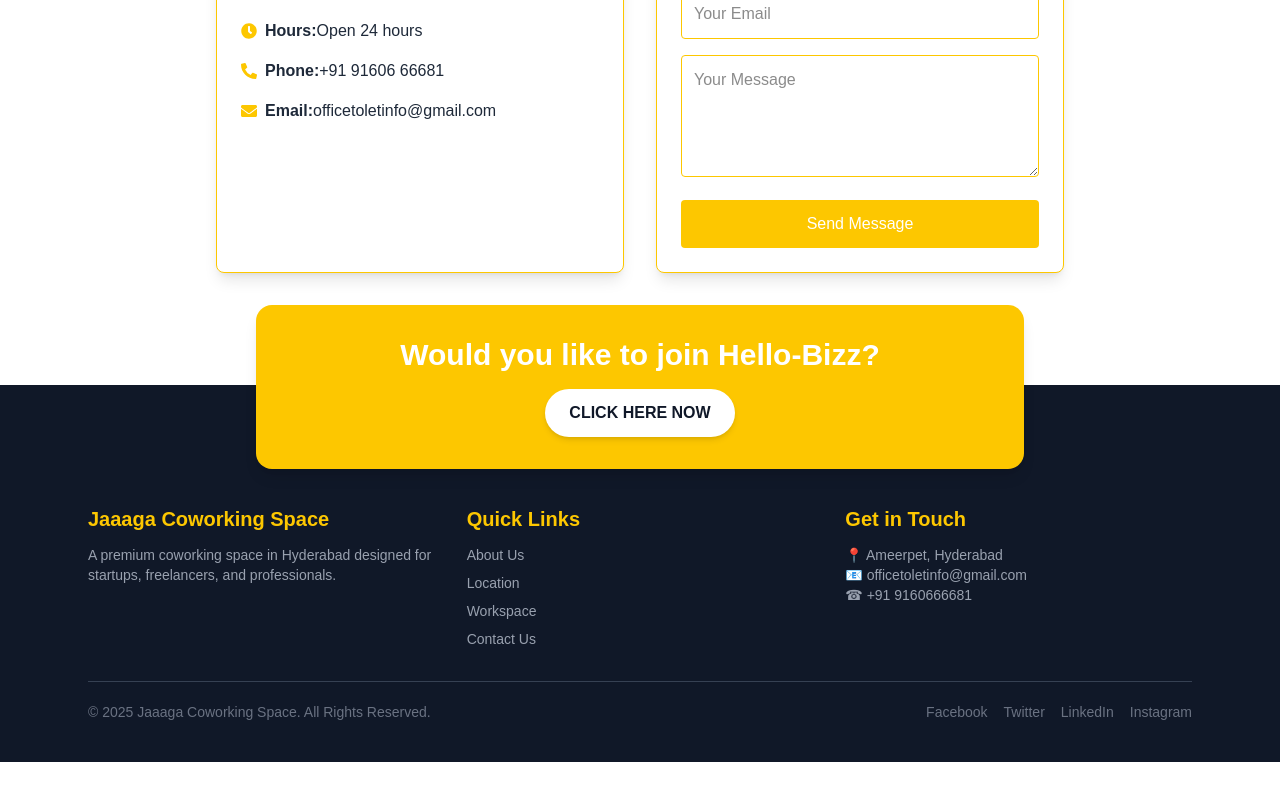
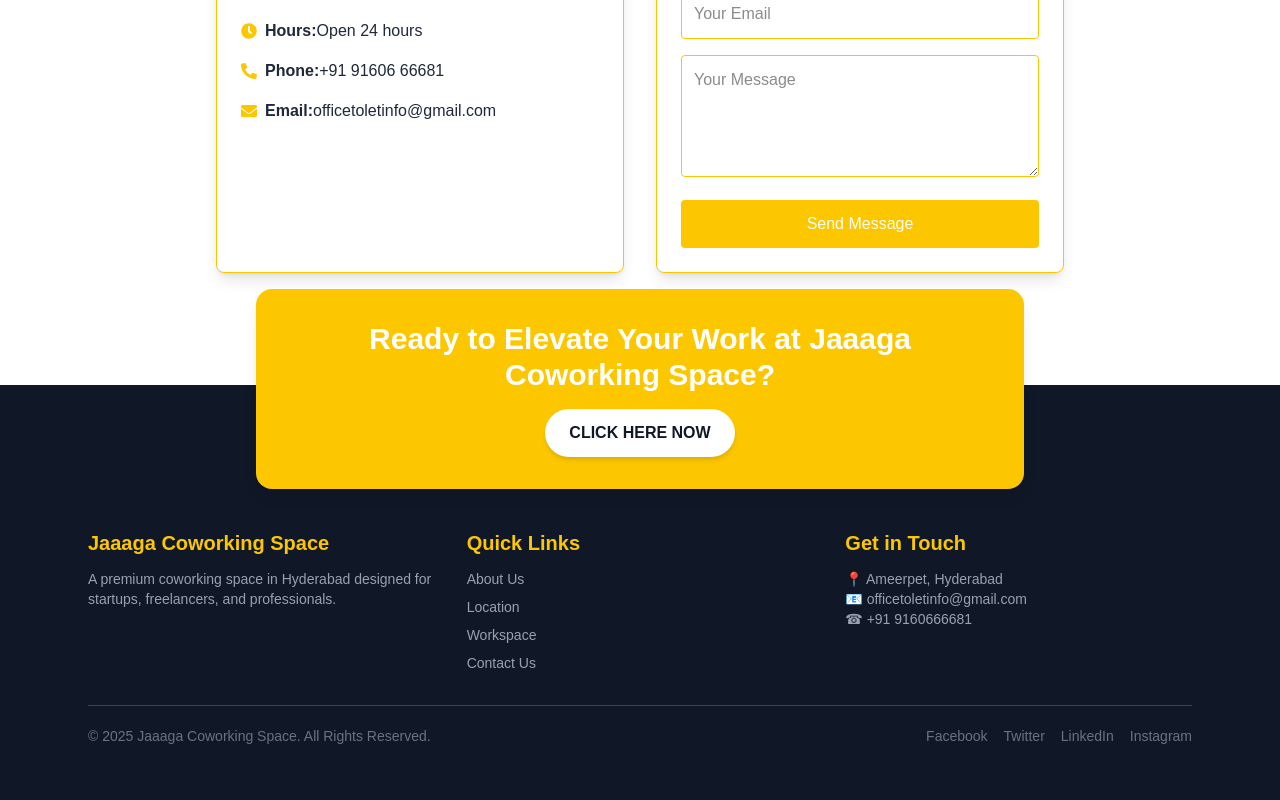
Before and after one commit to sushmasri1906/Jaaaga-coworking-space, a Next.js app: page / in a window 1280 px wide. Shown: the part 3810-4610 px from the top of the page. Before the commit the page ends 4572 px from the top, so only its background shows below. Built offline with nearby package versions, Linux system fonts and the light colour scheme.

Commit message:
footer updated

```diff
--- a/src/components/Footer.tsx
+++ b/src/components/Footer.tsx
@@ -5,10 +5,12 @@
 	return (
 		<footer className="bg-gray-900 text-white py-10 relative mt-12">
 			{/* CTA Box - Positioned on Footer */}
-			<div className="absolute -top-20 left-1/2 transform -translate-x-1/2 w-[90%] max-w-3xl bg-yellow-400 text-white text-center py-8 rounded-2xl shadow-lg px-6 md:px-12">
+			<div className="absolute -top-24 left-1/2 transform -translate-x-1/2 w-[90%] max-w-3xl bg-yellow-400 text-white text-center py-8 rounded-2xl shadow-lg px-6 md:px-12">
 				<h2 className="text-2xl md:text-3xl font-bold mb-4">
-					Would you like to join <span className="text-white">Hello-Bizz?</span>
+					Ready to Elevate Your Work at{" "}
+					<span className="text-white">Jaaaga Coworking Space?</span>
 				</h2>
+
 				<Link href="/join">
 					<button className="bg-white text-gray-900 font-semibold py-3 px-6 rounded-full shadow-md transition duration-300 hover:bg-gray-200">
 						CLICK HERE NOW
@@ -16,7 +18,7 @@
 				</Link>
 			</div>
 
-			<div className="max-w-6xl mx-auto px-6 mt-20">
+			<div className="max-w-6xl mx-auto p-6 mt-20 ">
 				<div className="grid grid-cols-1 md:grid-cols-3 gap-8">
 					<div>
 						<h3 className="text-xl font-semibold text-yellow-400">
```
